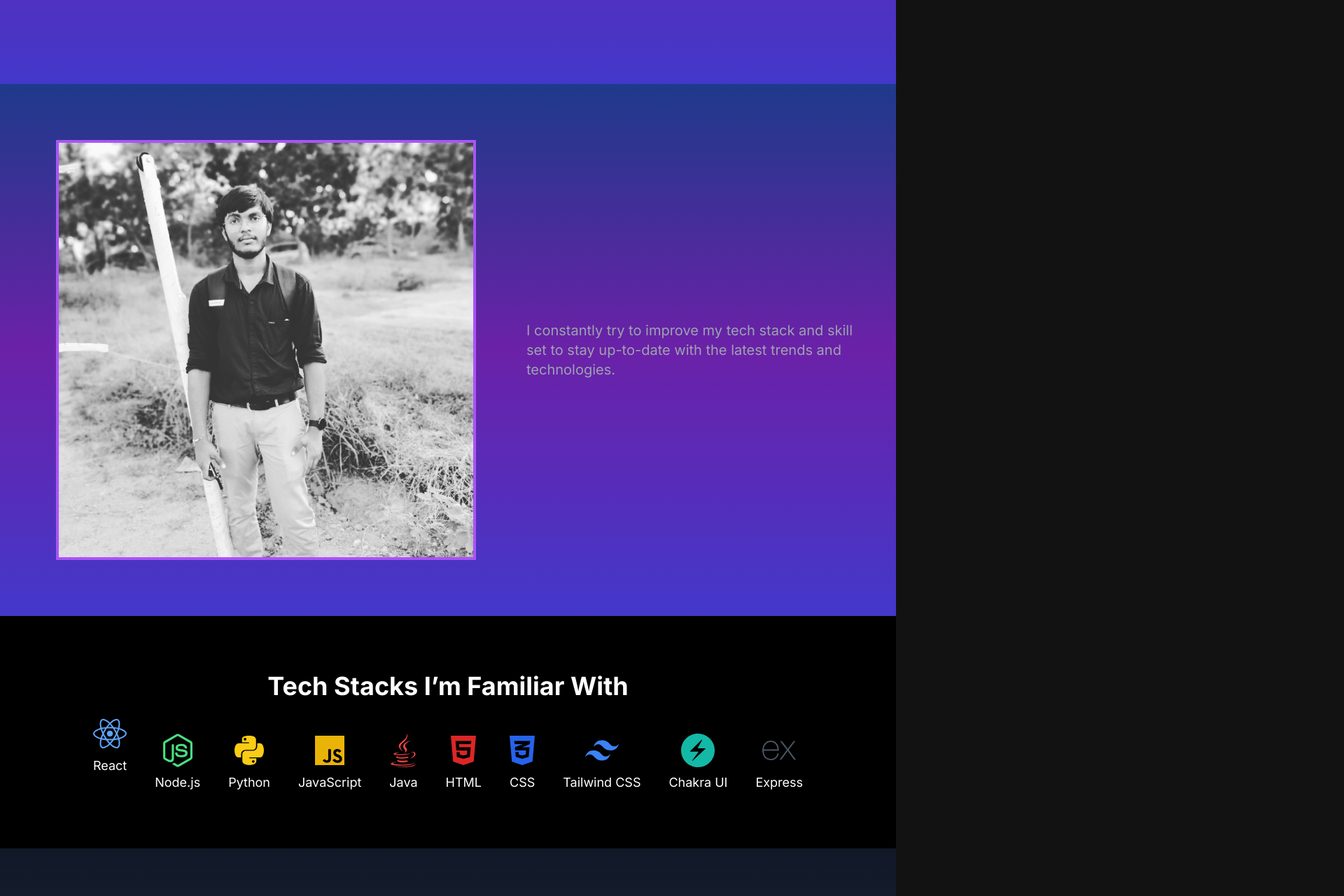
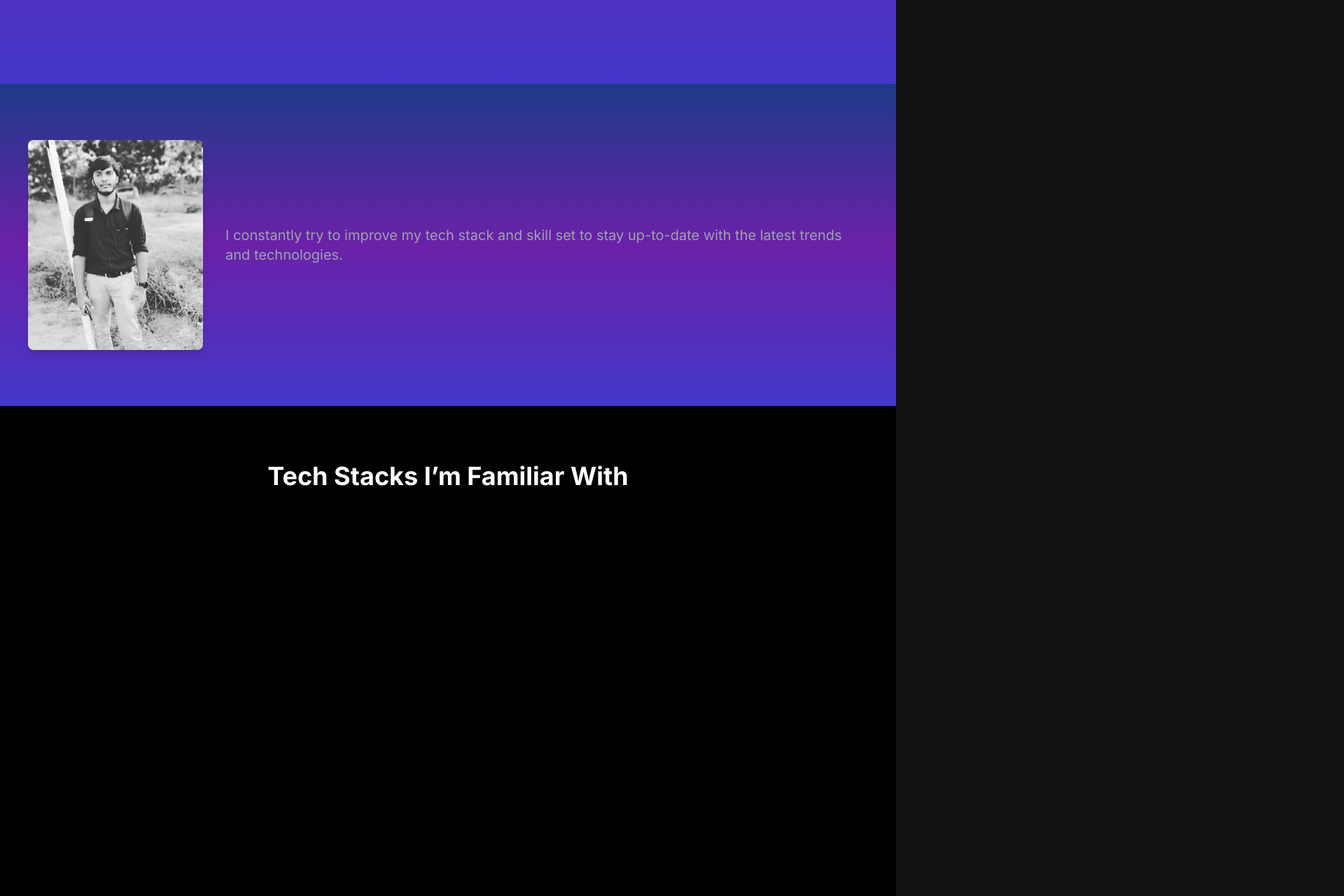
Before and after one commit to PARANDHAMAREDDYBOMMAKA/My-Portfolio, a Next.js app: page / in a window 1280 px wide. Shown: the part 680-1960 px from the top of the page at 70% size, 1920 px wide, since content can reach past the window. Built offline with nearby package versions, Linux system fonts and the light colour scheme.

Commit message:
Added Scrolling to the teck-stack icons

```diff
--- a/app/components/ContactSection.tsx
+++ b/app/components/ContactSection.tsx
@@ -2,7 +2,7 @@ const ContactSection: React.FC = () => (
   <section id="contact" className="py-16 text-center text-gray-200 bg-gray-900">
     <h2 className="text-4xl font-bold mb-8 glow-text">Contact Me</h2>
     <p className="text-lg leading-8">
-      Reach out to me at <a href="mailto:rparandhama63@gmail.com" className="text-yellow-500 hover:underline">rparandhama63@gmail.com</a> or connect with me on <a href="https://www.linkedin.com/in/parandhamareddy" className="text-yellow-500 hover:underline">LinkedIn</a>.
+      Reach out to me at <a href="mailto:rparandhama63@gmail.com" className="text-yellow-500 hover:underline">rparandhama63@gmail.com</a> or connect with me on <a href="https://www.linkedin.com/in/parandhama-reddy-bommaka/" className="text-yellow-500 hover:underline">LinkedIn</a>.
     </p>
   </section>
 );
--- a/app/components/TechStackSection.tsx
+++ b/app/components/TechStackSection.tsx
@@ -1,5 +1,4 @@
-// components/TechStacksSection.tsx
-"use client"; // This line ensures this component is treated as a client component
+"use client"; // Ensure this component is treated as a client component
 
 import { FontAwesomeIcon } from "@fortawesome/react-fontawesome";
 import {
@@ -11,85 +10,112 @@ import {
 } from "@fortawesome/free-brands-svg-icons";
 import { faHtml5, faCss3Alt } from "@fortawesome/free-brands-svg-icons";
 import { SiTailwindcss, SiChakraui, SiExpress } from "react-icons/si";
+import Slider from "react-slick";
+import "../../app/globals.css";
+
+// Slider settings
+const sliderSettings = {
+  dots: true,
+  infinite: true,
+  speed: 2000,
+  slidesToShow: 3,
+  slidesToScroll: 1,
+  autoplay: true,
+  autoplaySpeed: 10,
+  pauseOnHover: true,
+  arrows: false,
+  responsive: [
+    {
+      breakpoint: 1024,
+      settings: {
+        slidesToShow: 2,
+        slidesToScroll: 1,
+      },
+    },
+    {
+      breakpoint: 600,
+      settings: {
+        slidesToShow: 1,
+        slidesToScroll: 1,
+      },
+    },
+  ],
+};
 
 const TechStacksSection: React.FC = () => (
   <section id="techstacks" className="py-20 px-10 bg-black text-white">
     <h2 className="text-4xl font-bold text-center mb-6">
       Tech Stacks I’m Familiar With
     </h2>
-    <div className="flex flex-wrap justify-center space-x-10 space-y-6">
-      <div className="flex flex-col items-center">
-        <FontAwesomeIcon
-          icon={faReact}
-          className="text-5xl text-blue-400 mb-2"
-          title="React"
-        />
-        <span className="text-lg">React</span>
-      </div>
-      <div className="flex flex-col items-center">
-        <FontAwesomeIcon
-          icon={faNodeJs}
-          className="text-5xl text-green-400 mb-2"
-          title="Node.js"
-        />
-        <span className="text-lg">Node.js</span>
-      </div>
-      <div className="flex flex-col items-center">
-        <FontAwesomeIcon
-          icon={faPython}
-          className="text-5xl text-yellow-400 mb-2"
-          title="Python"
-        />
-        <span className="text-lg">Python</span>
-      </div>
-      <div className="flex flex-col items-center">
-        <FontAwesomeIcon
-          icon={faJs}
-          className="text-5xl text-yellow-500 mb-2"
-          title="JavaScript"
-        />
-        <span className="text-lg">JavaScript</span>
-      </div>
-      <div className="flex flex-col items-center">
-        <FontAwesomeIcon
-          icon={faJava}
-          className="text-5xl text-red-500 mb-2"
-          title="Java"
-        />
-        <span className="text-lg">Java</span>
-      </div>
-      <div className="flex flex-col items-center">
-        <FontAwesomeIcon
-          icon={faHtml5}
-          className="text-5xl text-red-600 mb-2"
-          title="HTML"
-        />
-        <span className="text-lg">HTML</span>
-      </div>
-      <div className="flex flex-col items-center">
-        <FontAwesomeIcon
-          icon={faCss3Alt}
-          className="text-5xl text-blue-600 mb-2"
-          title="CSS"
-        />
-        <span className="text-lg">CSS</span>
-      </div>
-      <div className="flex flex-col items-center">
-        <SiTailwindcss
-          className="text-5xl text-blue-500 mb-2"
-          title="Tailwind CSS"
-        />
-        <span className="text-lg">Tailwind CSS</span>
-      </div>
-      <div className="flex flex-col items-center">
-        <SiChakraui className="text-5xl text-teal-500 mb-2" title="Chakra UI" />
-        <span className="text-lg">Chakra UI</span>
-      </div>
-
-      <div className="flex flex-col items-center">
-        <SiExpress className="text-5xl text-gray-600 mb-2" title="Express" />
-        <span className="text-lg">Express</span>
-      </div>
+    <div className="relative cursor-pointer">
+      <Slider {...sliderSettings}>
+        {[
+          {
+            icon: <FontAwesomeIcon icon={faReact} />,
+            color: "text-blue-400",
+            label: "React",
+          },
+          {
+            icon: <FontAwesomeIcon icon={faNodeJs} />,
+            color: "text-green-400",
+            label: "Node.js",
+          },
+          {
+            icon: <FontAwesomeIcon icon={faPython} />,
+            color: "text-yellow-400",
+            label: "Python",
+          },
+          {
+            icon: <FontAwesomeIcon icon={faJs} />,
+            color: "text-yellow-500",
+            label: "JavaScript",
+          },
+          {
+            icon: <FontAwesomeIcon icon={faJava} />,
+            color: "text-red-500",
+            label: "Java",
+          },
+          {
+            icon: <FontAwesomeIcon icon={faHtml5} />,
+            color: "text-red-600",
+            label: "HTML",
+          },
+          {
+            icon: <FontAwesomeIcon icon={faCss3Alt} />,
+            color: "text-blue-600",
+            label: "CSS",
+          },
+          {
+            icon: <SiTailwindcss className="text-5xl" />,
+            color: "text-blue-500",
+            label: "Tailwind CSS",
+          },
+          {
+            icon: <SiChakraui className="text-5xl" />,
+            color: "text-teal-500",
+            label: "Chakra UI",
+          },
+          {
+            icon: <SiExpress className="text-5xl" />,
+            color: "text-gray-600",
+            label: "Express",
+          },
+        ].map(({ icon, color, label }, index) => (
+          <div key={index} className="flex justify-center items-center p-4">
+            <div className="relative rounded-lg shadow-lg p-4">
+              <div
+                className={`absolute text-[80px] mb-12 top-0 left-0 right-0 bottom-0 flex justify-center items-center ${color}`}
+              >
+                {icon}
+              </div>
+              <br />
+              <div className="mt-16 text-center">
+                <span className="text-xl">{label}</span>
+              </div>
+            </div>
+          </div>
+        ))}
+      </Slider>
     </div>
   </section>
 );
--- a/app/components/aboutSection.tsx
+++ b/app/components/aboutSection.tsx
@@ -3,23 +3,25 @@ import Image from "next/image";
 const AboutSection: React.FC = () => (
   <section
     id="about"
-    className="py-20 px-10 bg-gradient-to-b from-blue-900 via-purple-800 to-indigo-700 text-white"
+    className="py-20 px-10 bg-gradient-to-b from-blue-900 via-purple-800 to-indigo-700"
   >
     <div className="flex flex-col md:flex-row items-center">
       <div className="flex-shrink-0 mb-6 md:mb-0 md:mr-8">
-        <div className="relative group mx-10 ">
-          <Image
-            src="/photo.jpeg"
-            alt="Profile Picture"
-            width={200}
-            height={200}
-            className="h-[75vh] w-auto border-4 border-purple-500 transition-transform transform group-hover:translate-x-4"
-          />
-          <div className="absolute inset-0 flex items-end justify-start text-center text-white opacity-0 group-hover:opacity-100 transition-opacity">
-            <p className="text-xl font-bold bg-black bg-opacity-60 px-2 py-1 rounded-lg">
-              A Full Stack Developer
+        <div className="relative group w-[250px] h-[300px] rounded-lg overflow-hidden shadow-lg">
+          <div className="absolute top-[-10px] left-[-10px] w-[calc(100%+20px)] h-[calc(100%+20px)] rounded-lg overflow-hidden">
+            <Image
+              src="/photo.jpeg"
+              alt="Profile Picture"
+              layout="fill"
+              objectFit="cover"
+              className="transition-transform transform group-hover:scale-110"
+            />
+          </div>
+          <div className="absolute inset-0 flex items-end justify-star opacity-0 group-hover:opacity-100 transition-opacity">
+            <p className="text-sm font-regular bg-black text-opacity-5 bg-opacity-60 px-2 py-1 rounded-lg">
+              Full Stack <br />Developer
               <br />
-              <span>
+              <span className="text-white">
                 <strong>Parandhama Reddy</strong>
               </span>
             </p>
@@ -27,7 +29,6 @@ const AboutSection: React.FC = () => (
         </div>
       </div>
       <div className="text-center md:text-left">
-        {/* <h2 className="text-3xl font-bold mb-4 glow-text">Parandhama Reddy</h2> */}
         <p className="text-xl text-gray-400">
           I constantly try to improve my tech stack and skill set to stay
           up-to-date with the latest trends and technologies.
--- a/app/globals.css
+++ b/app/globals.css
@@ -1,6 +1,11 @@
 @tailwind base;
 @tailwind components;
 @tailwind utilities;
+
+/* Import slick-carousel styles */
+@import "~slick-carousel/slick/slick.css";
+@import "~slick-carousel/slick/slick-theme.css";
+
 
 /* :root {
   --foreground-rgb: 0, 0, 0;
@@ -31,6 +36,16 @@ body {
   text-shadow: 0 0 5px #ff0000, 0 0 10px #ff0000, 0 0 15px #ff0000, 0 0 20px #ff0000, 0 0 25px #ff0000, 0 0 30px #ff0000, 0 0 35px #ff0000;
 }
 
+/* Add this to your global CSS or a relevant stylesheet */
+.icon-slide {
+  display: inline-block;
+  transition: transform 2s ease-in-out;
+}
+
+/* Add a hover effect to show the animation */
+.icon-slide:hover {
+  transform: scale(1.1); /* Slightly enlarges the icon on hover */
+}
 
 /* @layer utilities {
   .text-balance {
--- a/app/styles/globals.css
+++ /dev/null
@@ -1,12 +0,0 @@
-/* Global styles */
-body {
-    background-color: #121212; /* Dark background for the entire page */
-    color: #e0e0e0; /* Light text color for contrast */
-    margin: 0;
-    font-family: Arial, sans-serif;
-  }
-
-  .glow-text {
-    color: #ffffff;
-    text-shadow: 0 0 5px #ff0000, 0 0 10px #ff0000, 0 0 15px #ff0000, 0 0 20px #ff0000, 0 0 25px #ff0000, 0 0 30px #ff0000, 0 0 35px #ff0000;
-  }
```
Also changed, not shown: app/styles/Home.module.css (deleted, +0 -138 lines).
